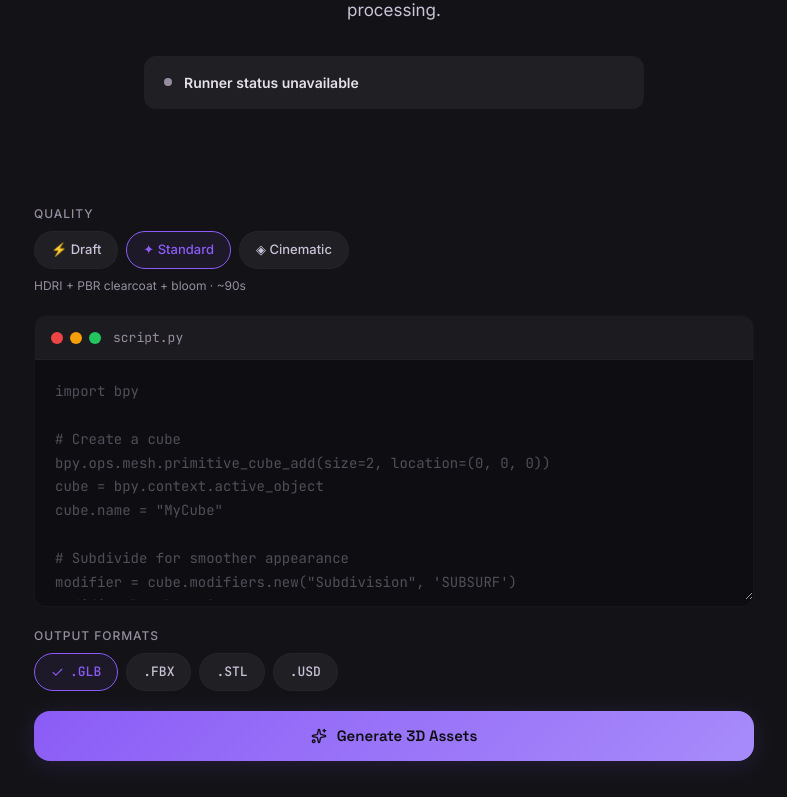
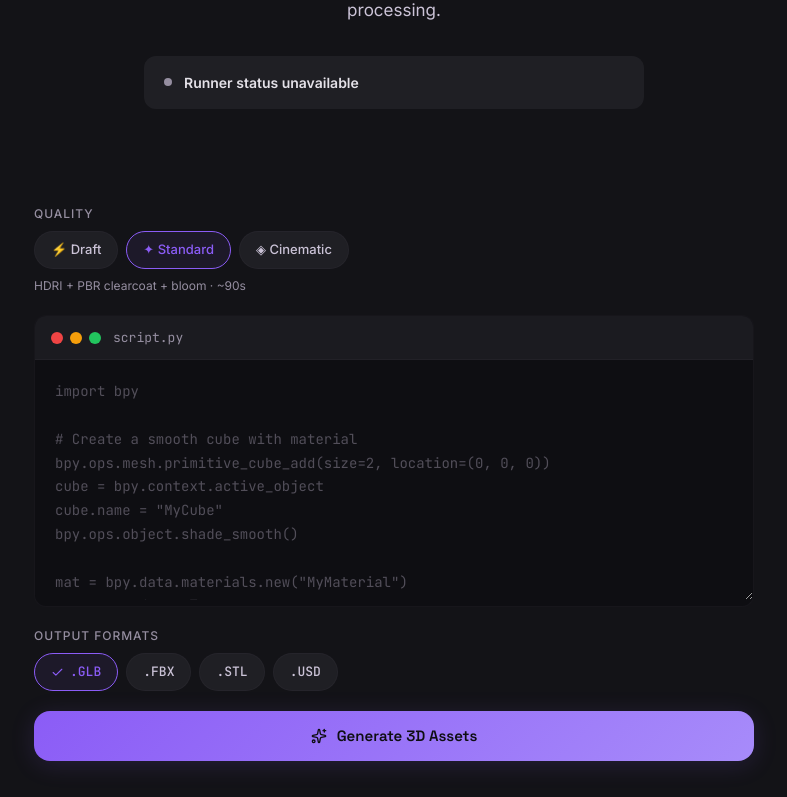
Before and after one commit to vishesh24423-blen/blender-cli, a Next.js app: page / in a window 1280 px wide. Shown: the part 444-1241 px from the top of the page, without its empty margins (246-1033 px from the left). Built offline with nearby package versions, Linux system fonts and the light colour scheme; no server answers; the database is empty.

Commit message:
Simplify default sample script

```diff
--- a/components/ScriptSubmitForm.tsx
+++ b/components/ScriptSubmitForm.tsx
@@ -14,24 +14,16 @@ const FORMATS: { id: OutputFormat; label: string }[] = [
 
 const SAMPLE_SCRIPT = `import bpy
 
-# Create a cube
+# Create a smooth cube with material
 bpy.ops.mesh.primitive_cube_add(size=2, location=(0, 0, 0))
 cube = bpy.context.active_object
 cube.name = "MyCube"
-
-# Subdivide for smoother appearance
-modifier = cube.modifiers.new("Subdivision", 'SUBSURF')
-modifier.levels = 2
-
-# Apply smooth shading
 bpy.ops.object.shade_smooth()
 
-# Add a simple material
-mat = bpy.data.materials.new("CubeMaterial")
+mat = bpy.data.materials.new("MyMaterial")
 mat.use_nodes = True
 bsdf = mat.node_tree.nodes['Principled BSDF']
 bsdf.inputs['Base Color'].default_value = (0.1, 0.5, 0.9, 1.0)
-bsdf.inputs['Roughness'].default_value = 0.5
 cube.data.materials.append(mat)
 `;
 
```
